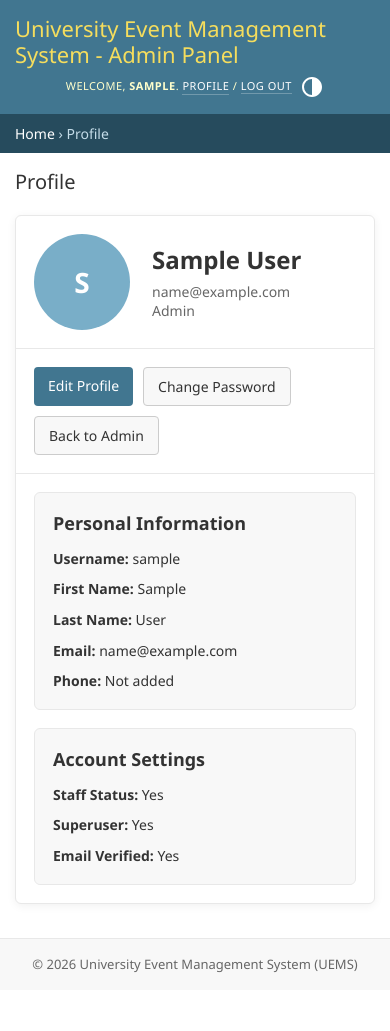
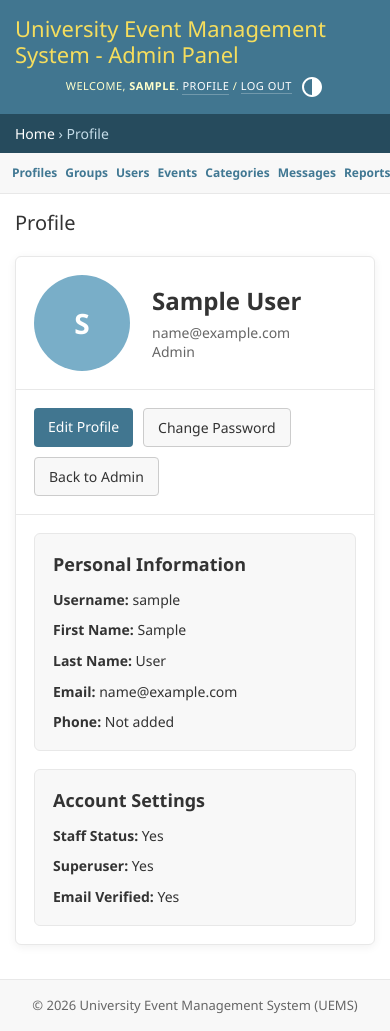
Before and after one commit to malikhasham712-tech/uems-final-year-project, a Django app: page /accounts/admin-profile/ in a window 390 px wide. Before the commit the page ends 973 px from the top, so only its background shows below. Run offline with Django 5.2, Linux system fonts and the light colour scheme; the visitor is signed in with stand-in values (Sample User, id 1); data comes from the database, SQL or seed files in the repository; data that the repository does not hold is empty.

Commit message:
admin nav adjust on mobile

```diff
--- a/uems/events/admin.py
+++ b/uems/events/admin.py
@@ -286,7 +286,10 @@ class EventAdmin(admin.ModelAdmin):
         )
 
         return format_html(
-            '<a class="button" href="{}">Message Organizer</a>',
+            '<a class="button message-organizer-btn" href="{}">'
+            '<span class="desktop-label">Message Organizer</span>'
+            '<span class="mobile-label">Message</span>'
+            '</a>',
             url
         )
 
--- a/uems/templates/admin/base_site.html
+++ b/uems/templates/admin/base_site.html
@@ -97,6 +97,18 @@
         align-items: center;
         gap: 8px;
         width: 100%;
+    }
+
+    .uems-mobile-admin-nav {
+        display: none;
+    }
+
+    #result_list .message-organizer-btn .mobile-label {
+        display: none;
+    }
+
+    #result_list .message-organizer-btn .desktop-label {
+        display: inline;
     }
 
     #changelist .actions,
@@ -245,6 +257,74 @@
     }
 
     @media (max-width: 767px) {
+        #toggle-nav-sidebar,
+        #nav-sidebar {
+            display: none !important;
+        }
+
+        body:not(.login) #container > .main {
+            display: block;
+        }
+
+        body:not(.login) .main.shifted > #nav-sidebar + .content {
+            max-width: none;
+            width: 100%;
+        }
+
+        .uems-mobile-admin-nav {
+            display: flex;
+            align-items: center;
+            gap: 8px;
+            overflow-x: auto;
+            -webkit-overflow-scrolling: touch;
+            padding: 10px 12px;
+            background: var(--darkened-bg);
+            border-bottom: 1px solid var(--hairline-color);
+        }
+
+        .uems-mobile-admin-nav::-webkit-scrollbar {
+            height: 4px;
+        }
+
+        .uems-mobile-nav-link {
+            display: inline-flex;
+            align-items: center;
+            gap: 6px;
+            flex: 0 0 auto;
+            padding: 4px 0;
+            border: 0;
+            border-radius: 0;
+            color: var(--link-fg) !important;
+            background: transparent;
+            font-size: 12px;
+            font-weight: 600;
+            line-height: 1;
+            text-decoration: underline;
+        }
+
+        .uems-mobile-nav-link:hover,
+        .uems-mobile-nav-link:focus {
+            color: var(--link-selected-fg) !important;
+            text-decoration: underline;
+        }
+
+        .uems-mobile-nav-link .admin-sidebar-badge {
+            margin-left: 0;
+        }
+
+        #result_list a.message-organizer-btn {
+            min-width: 74px;
+            white-space: nowrap;
+        }
+
+        #result_list .message-organizer-btn .desktop-label {
+            display: none;
+        }
+
+        #result_list .message-organizer-btn .mobile-label {
+            display: inline;
+        }
+
         .admin-panel-footer.has-nav-sidebar {
             margin-left: 0;
         }
@@ -301,6 +381,21 @@
 
 {% block nav-global %}{% endblock %}
 
+{% block nav-breadcrumbs %}
+{{ block.super }}
+{% if has_permission %}
+<nav class="uems-mobile-admin-nav" aria-label="Mobile admin navigation">
+    <a href="{% url 'admin:accounts_profile_changelist' %}" class="uems-mobile-nav-link">Profiles</a>
+    <a href="{% url 'admin:auth_group_changelist' %}" class="uems-mobile-nav-link">Groups</a>
+    <a href="{% url 'admin:auth_user_changelist' %}" class="uems-mobile-nav-link">Users</a>
+    <a href="{% url 'admin:events_event_changelist' %}" class="uems-mobile-nav-link">Events</a>
+    <a href="{% url 'admin:events_category_changelist' %}" class="uems-mobile-nav-link">Categories</a>
+    <a href="{% url 'events:message_inbox' %}" class="uems-mobile-nav-link uems-mobile-messages-link">Messages</a>
+    <a href="{% url 'admin:event_report_module' %}" class="uems-mobile-nav-link">Reports</a>
+</nav>
+{% endif %}
+{% endblock %}
+
 {% block footer %}
 {% if has_permission %}
 <div class="admin-panel-footer{% if is_nav_sidebar_enabled %} has-nav-sidebar{% endif %}">
@@ -316,19 +411,20 @@
     (function(){
         const unreadMessagesUrl = "{% url 'events:unread_message_count' %}";
 
-        function getMessagesLink(){
-            return document.querySelector(
-                "#nav-sidebar tr.model-messages th a, .app-events tr.model-messages th a"
+        function getMessagesLinks(){
+            return document.querySelectorAll(
+                "#nav-sidebar tr.model-messages th a, .app-events tr.model-messages th a, .uems-mobile-messages-link"
             );
         }
 
         function updateMessagesBadge(count){
-            const link = getMessagesLink();
+            const links = getMessagesLinks();
 
-            if(!link){
+            if(!links.length){
                 return;
             }
 
+            links.forEach((link) => {
                 let badge = link.querySelector(".admin-sidebar-badge");
 
                 if(count > 0){
@@ -342,6 +438,7 @@
                 } else if(badge){
                     badge.remove();
                 }
+            });
         }
 
         function refreshMessagesBadge(){
```
Lines whose indentation alone changed are shown as unchanged.
